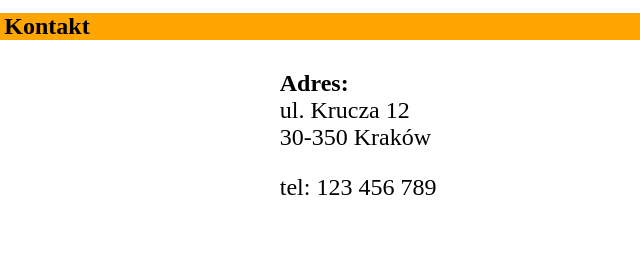
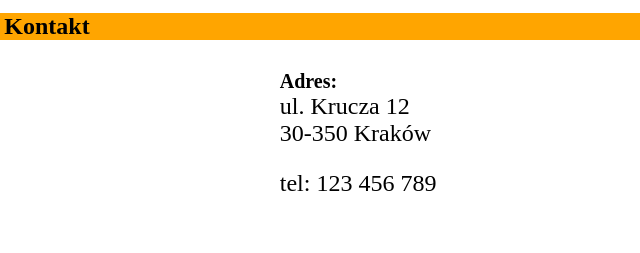
Before and after one commit to artpoz/kwiaciarnia, a plain HTML site: page index.html in a window 1280 px wide. Shown: the part 3049-3302 px from the top of the page, 593-1233 px from the left. Drawn offline with Linux system fonts and the light colour scheme.

Commit message:
p-address and p-tel

```diff
--- a/assets/css/style.css
+++ b/assets/css/style.css
@@ -134,7 +134,11 @@ ul li {
     font-weight: bold;
 }
 
-p {
+.p-address {
+    font-size: 24px;
+}
+
+.p-tel {
     font-size: 24px;
 }
 
--- a/index.html
+++ b/index.html
@@ -44,18 +44,21 @@
 
     <h2 class="title"><a name="products">Produkty</a></h1>
 
+    <section>
         <img class="product-img" src="./assets/img/1.jpg" alt="1" />
         <img class="product-img" src="./assets/img/2.jpg" alt="2" />
         <img class="product-img" src="./assets/img/3.jpg" alt="3" />
         <img class="product-img" src="./assets/img/4.jpg" alt="4" />
         <img class="product-img" src="./assets/img/5.jpg" alt="5" />
         <img class="product-img" src="./assets/img/6.jpg" alt="6" />
-
+    </section>
     <h2 class="title"><a name="reviews">Opinie</a></h1>
 
+    <section>
         <p class="review">Szybka dostawa i doskonała jakość</p>
         <p class="review">Zawsze świeże i pachnące</p>
         <p class="review">Niezapomniane wrażenia</p>
+    </section>
 
     <h2 class="title"><a name="contact">Kontakt</a></h1>
 
@@ -73,12 +76,13 @@
     </div>
     <div>
         <p class="address">Adres:</p>
-        <p>ul. Krucza 12</p>
-        <p>30-350 Kraków</p>
+        <p class="p-address">ul. Krucza 12</p>
+        <p class="p-address">30-350 Kraków</p>
         </br>
-        <p>tel: 123 456 789</p>
+        <p  class="p-tel">tel: 123 456 789</p>
     </div>
     </section>
+
     <footer>
         <p class="footer">Autor: Artur Poznański</p>
     </footer>
```
Lines whose indentation alone changed are shown as unchanged.
